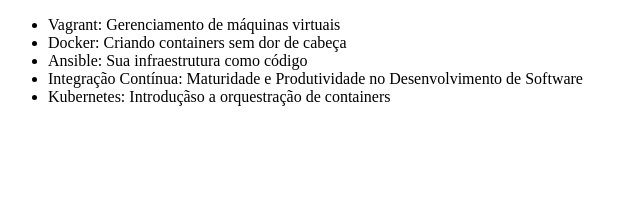
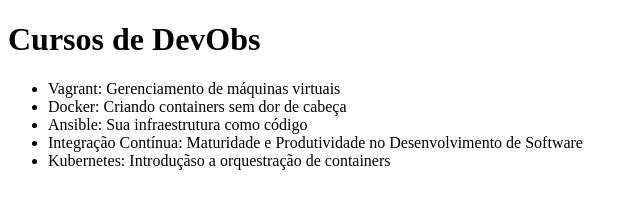
Before and after one commit to janeoeaf/alura-git, a plain HTML site: page index.html in a window 1280 px wide. Shown: the whole page, without its empty margins (0-640 px from the left). Drawn offline with Linux system fonts and the light colour scheme.

Commit message:
Título adicionado

```diff
--- a/index.html
+++ b/index.html
@@ -5,6 +5,7 @@
     <title>Lista de Cursos de DecOps da Alura</title>
 </head>
 <body>
+    <h1>Cursos de DevObs</h1>
     <ul>
         <li>Vagrant: Gerenciamento de máquinas virtuais</li>
         <li>Docker: Criando containers sem dor de cabeça</li>
```
